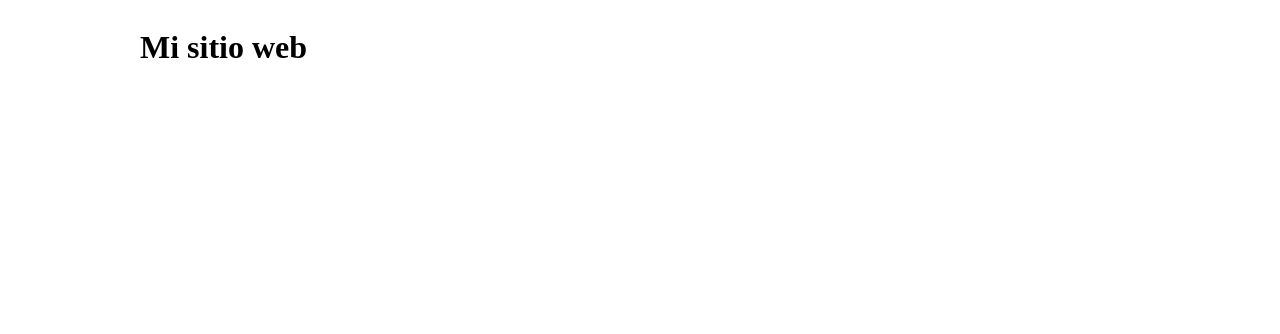
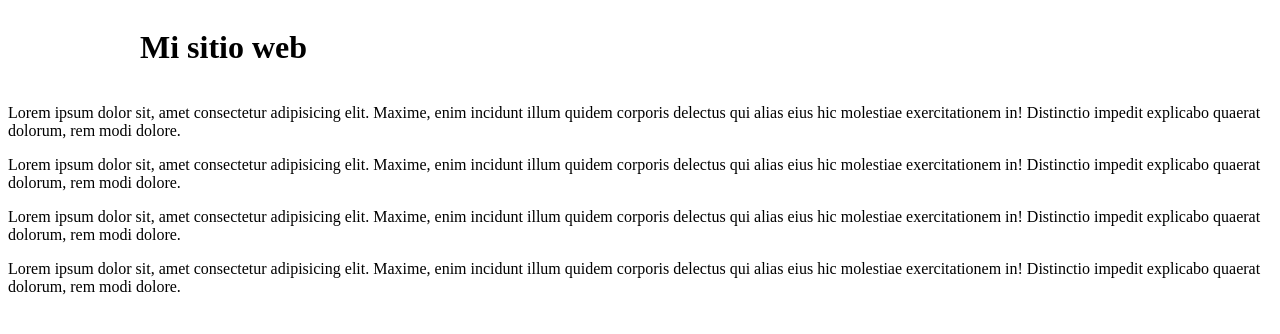
Before and after one commit to Jhonsava/miweb, a plain HTML site: page index.html in a window 1280 px wide. Drawn offline with Linux system fonts and the light colour scheme.

Commit message:
Agregando parrafos a la web

```diff
--- a/index.html
+++ b/index.html
@@ -13,6 +13,11 @@
             <h1 class="logo">Mi sitio web</h1>
         </header>
     </div>
-
+    <main>
+        <p>Lorem ipsum dolor sit, amet consectetur adipisicing elit. Maxime, enim incidunt illum quidem corporis delectus qui alias eius hic molestiae exercitationem in! Distinctio impedit explicabo quaerat dolorum, rem modi dolore.</p>
+        <p>Lorem ipsum dolor sit, amet consectetur adipisicing elit. Maxime, enim incidunt illum quidem corporis delectus qui alias eius hic molestiae exercitationem in! Distinctio impedit explicabo quaerat dolorum, rem modi dolore.</p>
+        <p>Lorem ipsum dolor sit, amet consectetur adipisicing elit. Maxime, enim incidunt illum quidem corporis delectus qui alias eius hic molestiae exercitationem in! Distinctio impedit explicabo quaerat dolorum, rem modi dolore.</p>
+        <p>Lorem ipsum dolor sit, amet consectetur adipisicing elit. Maxime, enim incidunt illum quidem corporis delectus qui alias eius hic molestiae exercitationem in! Distinctio impedit explicabo quaerat dolorum, rem modi dolore.</p>
+    </main>
 </body>
 </html>
```
